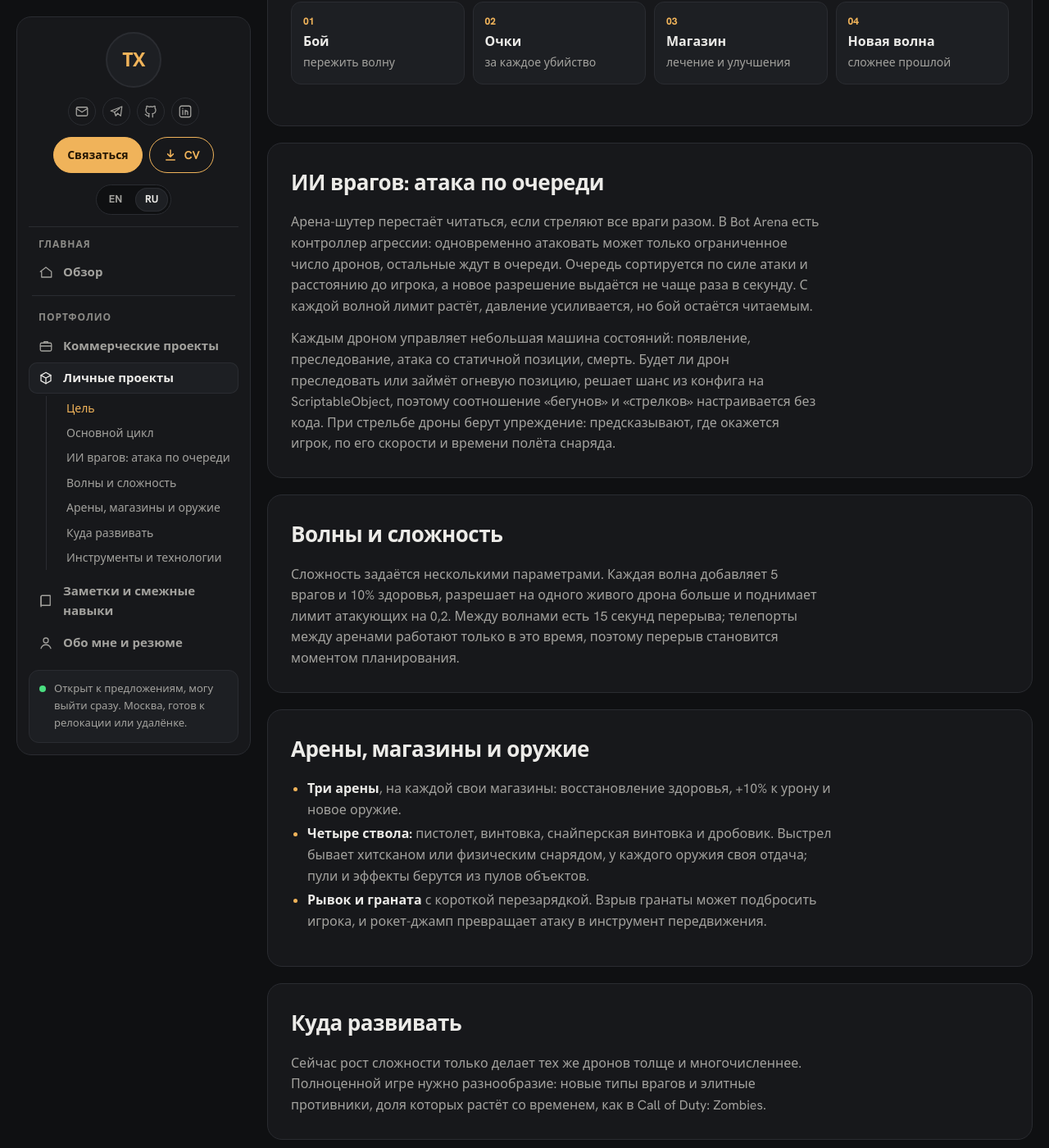
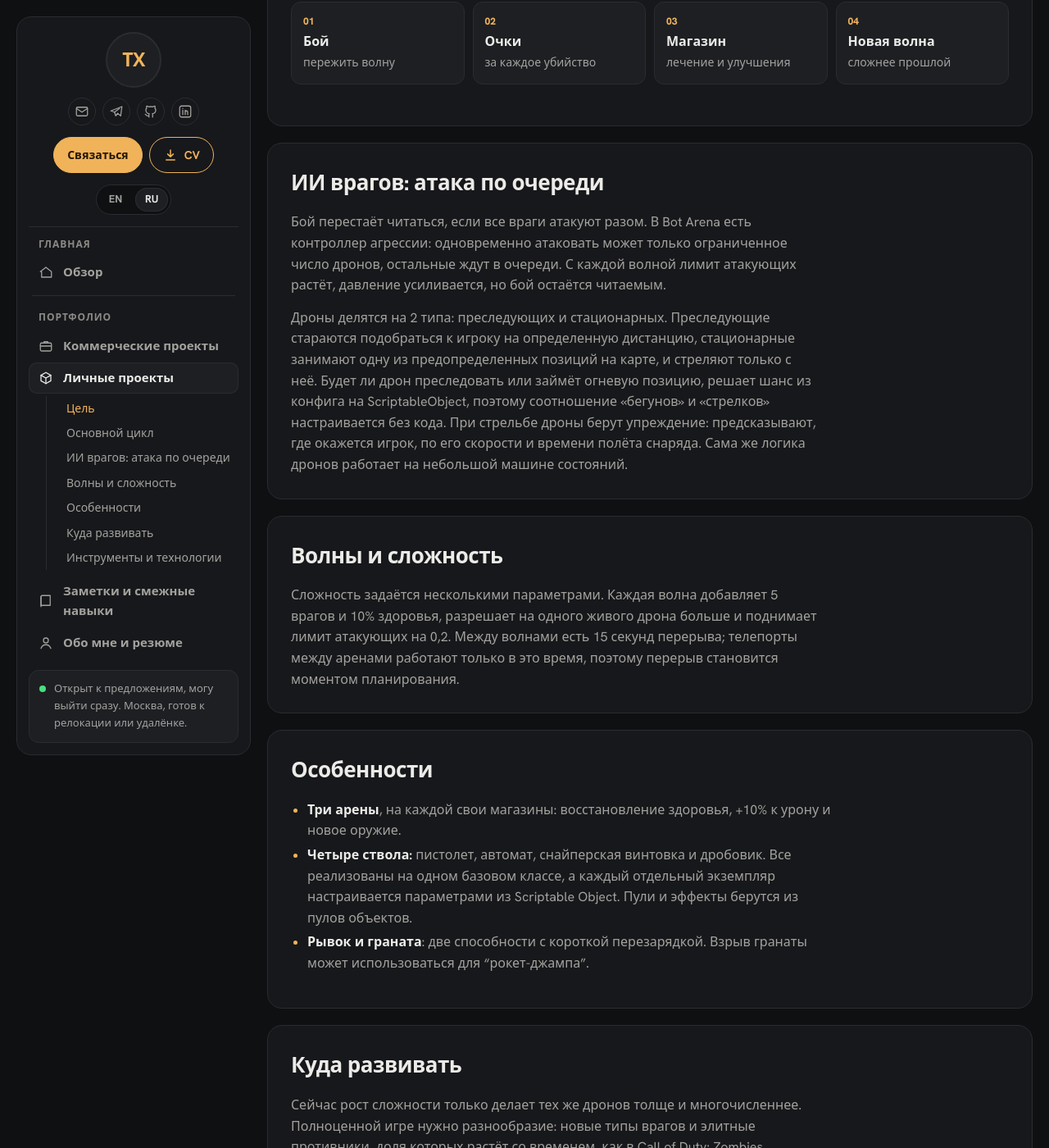
Before and after one commit to KhazirovTimur/KhazirovTimur.github.io, a Jekyll site: the page built from ru/projects/bot-arena.md, in a window 1280 px wide and 1400 px high, scrolled down 1371 px. Shown: the whole window at 82% size. Built offline with Jekyll 4.4.1, drawn with Linux system fonts in a browser that asks for light colours.

Commit message:
Update bot-arena.md

```diff
--- a/ru/projects/bot-arena.md
+++ b/ru/projects/bot-arena.md
@@ -38,17 +38,17 @@ permalink: /ru/projects/bot-arena/
 {% include loop.html %}
 
 ## ИИ врагов: атака по очереди
-Арена-шутер перестаёт читаться, если стреляют все враги разом. В Bot Arena есть контроллер агрессии: одновременно атаковать может только ограниченное число дронов, остальные ждут в очереди. Очередь сортируется по силе атаки и расстоянию до игрока, а новое разрешение выдаётся не чаще раза в секунду. С каждой волной лимит растёт, давление усиливается, но бой остаётся читаемым.
+Бой перестаёт читаться, если все враги атакуют разом. В Bot Arena есть контроллер агрессии: одновременно атаковать может только ограниченное число дронов, остальные ждут в очереди. С каждой волной лимит атакующих растёт, давление усиливается, но бой остаётся читаемым.
 
-Каждым дроном управляет небольшая машина состояний: появление, преследование, атака со статичной позиции, смерть. Будет ли дрон преследовать или займёт огневую позицию, решает шанс из конфига на ScriptableObject, поэтому соотношение «бегунов» и «стрелков» настраивается без кода. При стрельбе дроны берут упреждение: предсказывают, где окажется игрок, по его скорости и времени полёта снаряда.
+Дроны делятся на 2 типа: преследующих и стационарных. Преследующие стараются подобраться к игроку на определенную дистанцию, стационарные занимают одну из предопределенных позиций на карте, и стреляют только с неё. Будет ли дрон преследовать или займёт огневую позицию, решает шанс из конфига на ScriptableObject, поэтому соотношение «бегунов» и «стрелков» настраивается без кода. При стрельбе дроны берут упреждение: предсказывают, где окажется игрок, по его скорости и времени полёта снаряда. Сама же логика дронов работает на небольшой машине состояний.
 
 ## Волны и сложность
 Сложность задаётся несколькими параметрами. Каждая волна добавляет 5 врагов и 10% здоровья, разрешает на одного живого дрона больше и поднимает лимит атакующих на 0,2. Между волнами есть 15 секунд перерыва; телепорты между аренами работают только в это время, поэтому перерыв становится моментом планирования.
 
-## Арены, магазины и оружие
+## Особенности
 - **Три арены**, на каждой свои магазины: восстановление здоровья, +10% к урону и новое оружие.
-- **Четыре ствола:** пистолет, винтовка, снайперская винтовка и дробовик. Выстрел бывает хитсканом или физическим снарядом, у каждого оружия своя отдача; пули и эффекты берутся из пулов объектов.
-- **Рывок и граната** с короткой перезарядкой. Взрыв гранаты может подбросить игрока, и рокет-джамп превращает атаку в инструмент передвижения.
+- **Четыре ствола:** пистолет, автомат, снайперская винтовка и дробовик. Все реализованы на одном базовом классе, а каждый отдельный экземпляр настраивается параметрами из Scriptable Object. Пули и эффекты берутся из пулов объектов.
+- **Рывок и граната**: две способности с короткой перезарядкой. Взрыв гранаты может использоваться для "рокет-джампа".
 
 ## Куда развивать
 Сейчас рост сложности только делает тех же дронов толще и многочисленнее. Полноценной игре нужно разнообразие: новые типы врагов и элитные противники, доля которых растёт со временем, как в Call of Duty: Zombies.
```
